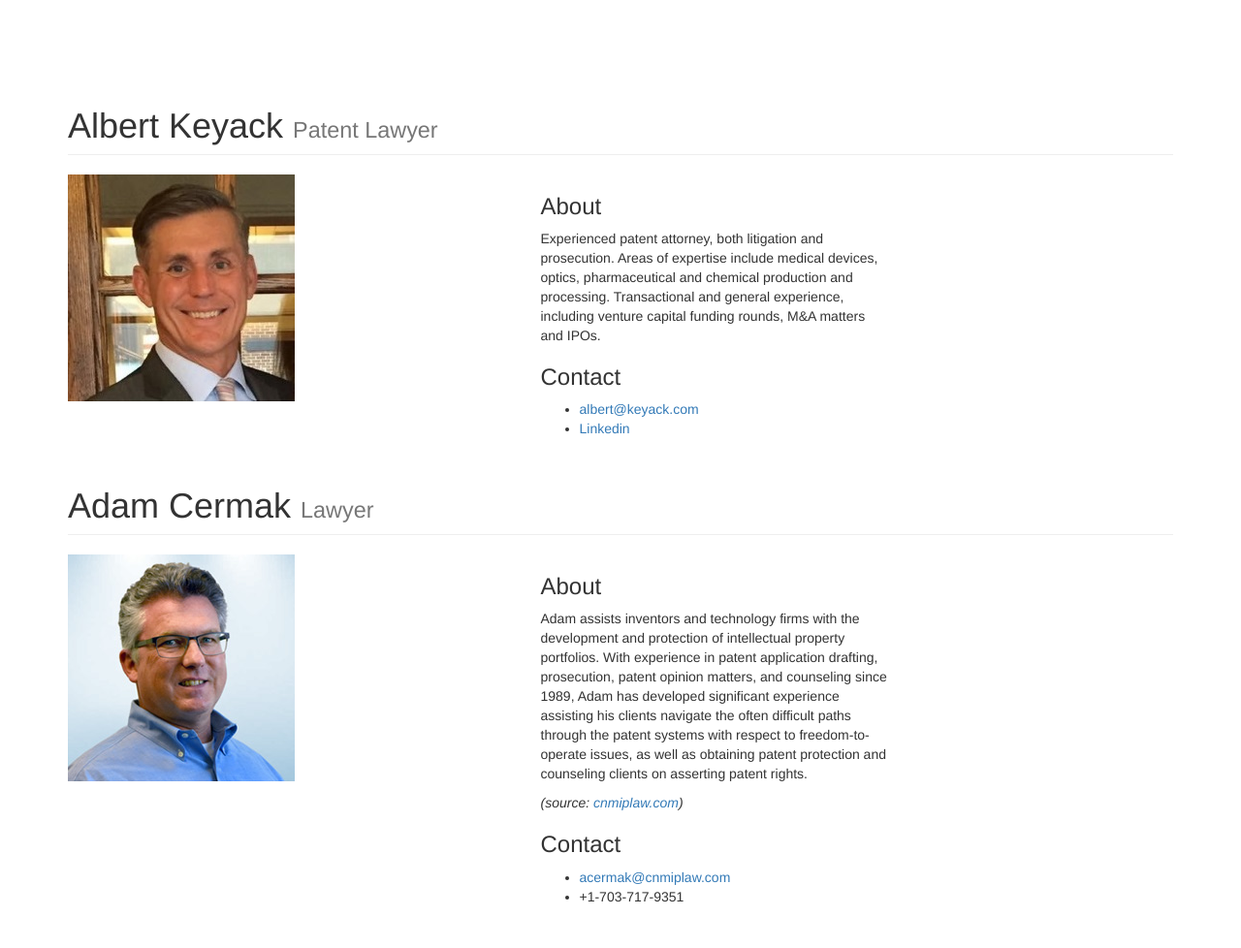
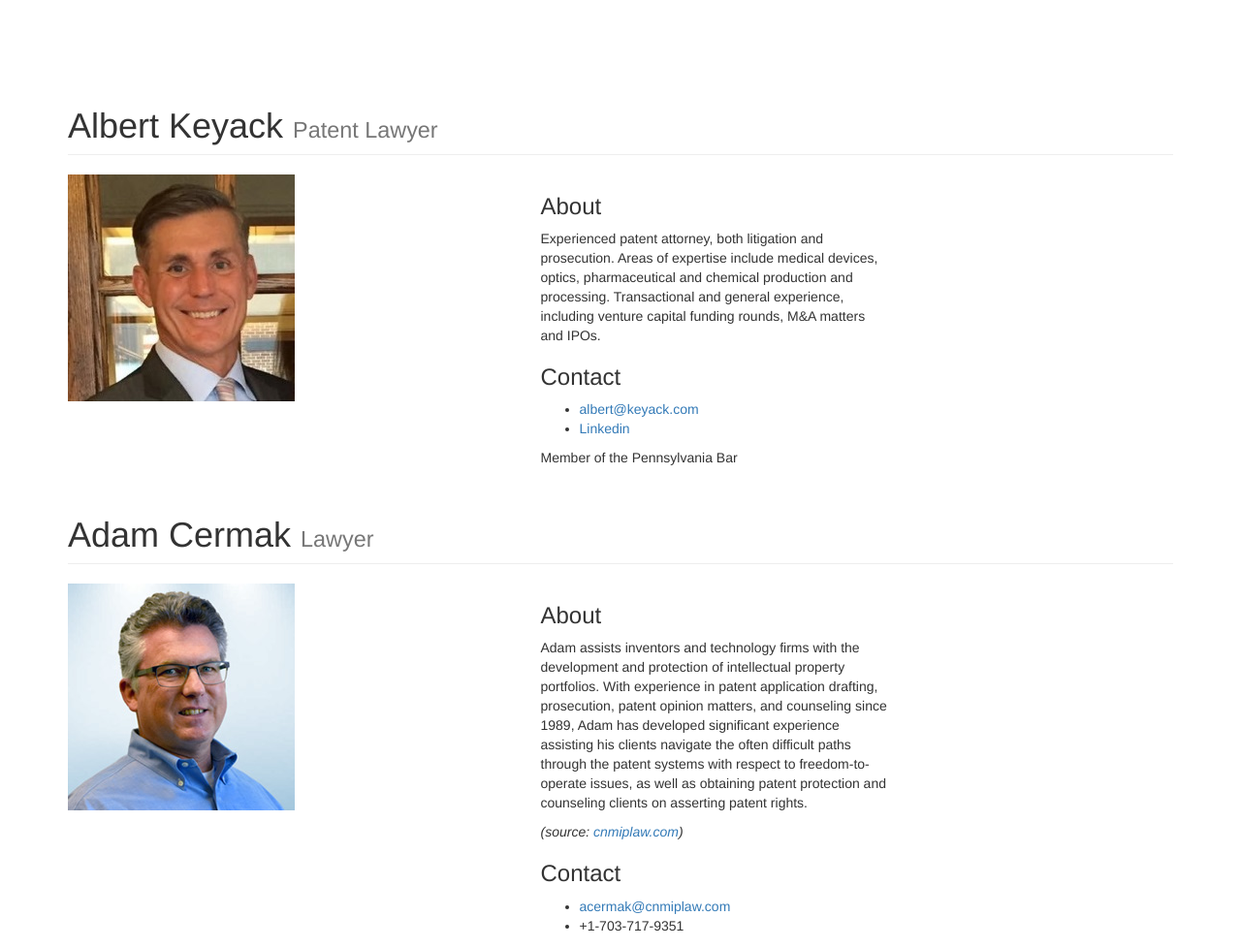
Before and after one commit to keyacd/keyacd.github.io, a plain HTML site: page index.html in a window 1280 px wide. Shown: the top 978 px of the page at 97% size. Drawn offline with Linux system fonts and the light colour scheme.

Commit message:
Add Bar note
"Member of the Pennsylvania Bar" added to Albert, under contact

```diff
--- a/index.html
+++ b/index.html
@@ -86,6 +86,7 @@
                     <li><a href="mailto:albert@keyack.com">albert@keyack.com</a></li>
                     <li><a href="https://www.linkedin.com/in/albert-keyack-4ba8574/">Linkedin</a></li>
                 </ul>
+                <p>Member of the Pennsylvania Bar</p>
             </div>
         </div>
         <!-- /.row -->
```
